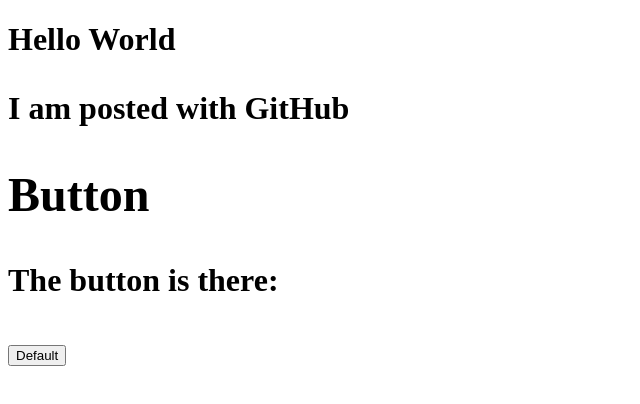
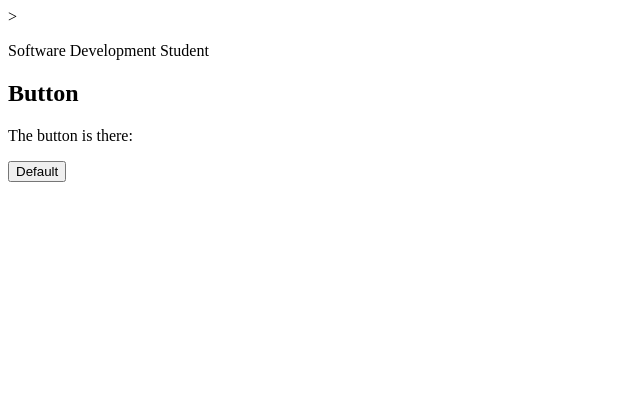
Before and after one commit to EmilyB130/EmilyB130.github.io, a plain HTML site: page index.html in a window 1280 px wide. Shown: the whole page, without its empty margins (0-640 px from the left). Drawn offline with Linux system fonts and the light colour scheme.

Commit message:
Update index.html

```diff
--- a/index.html
+++ b/index.html
@@ -1,8 +1,8 @@
 <!DOCTYPE html>
 <html>
 <head>
-  <h1>Hello World <h1>
-    <p>I am posted with GitHub<p>
+  <title>Emily Boice</title>>
+    <p>Software Development Student<p>
 </head>
 <body>
 
```
